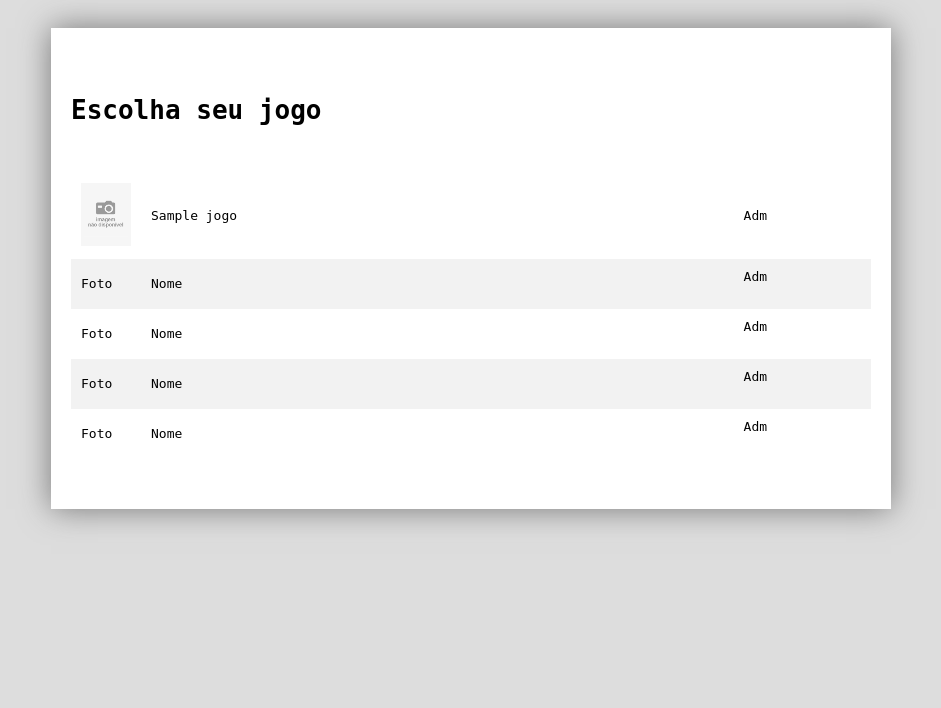
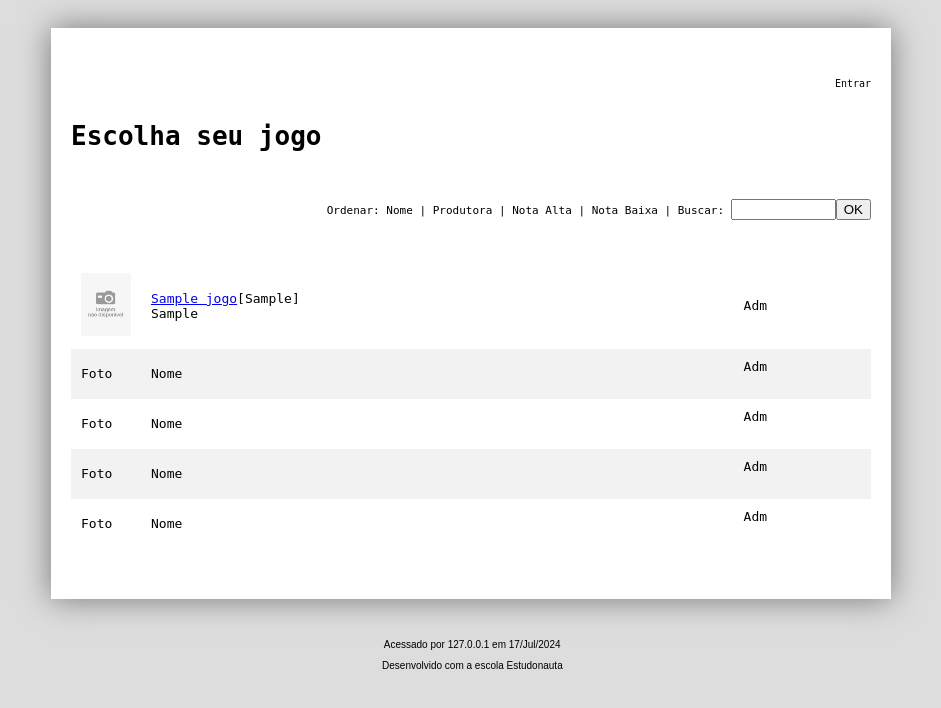
Before and after one commit to nilltonpimenta/gameStorePhp7MysqlEstudonauta, a PHP site: page / in a window 1280 px wide. Shown: the top 708 px of the page, without its empty margins (169-1110 px from the left). Run offline with PHP 8.4, Linux system fonts and the light colour scheme; tables that the repository leaves empty or names only in its code hold one stand-in row (values such as "Sample post").

Commit message:
Detalhes, rodape, topo

```diff
--- a/estilos/estilo.css
+++ b/estilos/estilo.css
@@ -1,6 +1,11 @@
 body {
     background-color: #ddd;
     font-family: Tahoma;
+}
+
+header {
+    font-size: 10px;
+    text-align: right;
 }
 
 div#corpo {
@@ -11,11 +16,16 @@ div#corpo {
     box-shadow: 0px 0px 30px #777;
 }
 
+form#busca {
+    font-size: 11px;
+    text-align: right;
+}
+
 table.listagem {
     width: 100%;
     text-align: left;
     border-collapse: collapse;
-    /*"collapse": removes space from rows and columns between table borders */
+    /* "collapse": removes space from rows and columns between table borders */
 }
 
 table.listagem tr {
@@ -42,6 +52,26 @@ table.listagem td:nth-child(3) {
     width: 90px;
 }
 
+table.detalhes {
+    width: 100%;
+}
+
+table.detalhes td {
+    padding: 10px;
+    vertical-align: top;
+    /* border: 1px solid black;*/
+}
+
 img.mini {
     width: 50px;
 }
+
+img.full {
+    height: 400px;
+}
+
+footer {
+    text-align: center;
+    font-family: Arial;
+    font-size: 10px;
+}
--- a/index.php
+++ b/index.php
@@ -12,10 +12,14 @@
         require_once "includes/funcoes.php";
     ?>
     <div id="corpo">
+        <?php include_once "topo.php"; ?>
         <h1>Escolha seu jogo</h1>
+        <form method="get" id="busca" action="index.php">Ordenar: Nome | Produtora | Nota Alta | Nota Baixa | Buscar: <input type="text" name="c" size="10" maxlength="40"><input type="submit" value="OK">
+        </form>
         <table class="listagem">
             <?php
-                $busca = $banco->query("select * from jogos order by nome");
+                $q = "select j.cod, j.nome, g.genero, j.capa, p.produtora from jogos j join generos g on j.genero = g.cod join produtoras p on j.produtora = p.cod";
+                $busca = $banco->query($q);
                 if (!$busca) {
                     echo "<tr><td>Infelizmente a busca deu errada.";
                 } elseif ($busca->num_rows === 0) {
@@ -23,7 +27,11 @@
                 } else {
                     while ($reg=$busca->fetch_object()) {
                         $t = thumb($reg->capa);
-                        echo "<tr><td><img src='$t' class='mini'/><td>$reg->nome<td>Adm";
+                        echo "<tr><td><img src='$t' class='mini'/>";
+                        echo "<td><a href='detalhes.php?cod=$reg->cod'>$reg->nome</a>";
+                        echo "[$reg->genero]";
+                        echo "<br/>$reg->produtora";
+                        echo "<td>Adm";
                     }
                 }
             ?>
@@ -33,5 +41,6 @@
             <tr><td>Foto<td>Nome<td>Adm
         </table>
     </div>
+    <?php require_once "rodape.php"; ?>
 </body>
 </html>
--- /dev/null
+++ b/rodape.php
@@ -0,0 +1,7 @@
+<?php
+    echo "<footer>";
+    echo "<p> Acessado por " . $_SERVER['REMOTE_ADDR'] . " em ". date('d/M/Y') ."</p>";
+    echo "<p> Desenvolvido com a escola Estudonauta</p>";
+    echo "</footer>";
+    $banco->close(); // Closing the database connection
+?>
--- /dev/null
+++ b/topo.php
@@ -0,0 +1,7 @@
+<?php
+    echo "<header>";
+
+    echo "Entrar";
+
+    echo "</header>";
+?>
```
Also changed, not shown: detalhes.php (added, +40 -0 lines).
